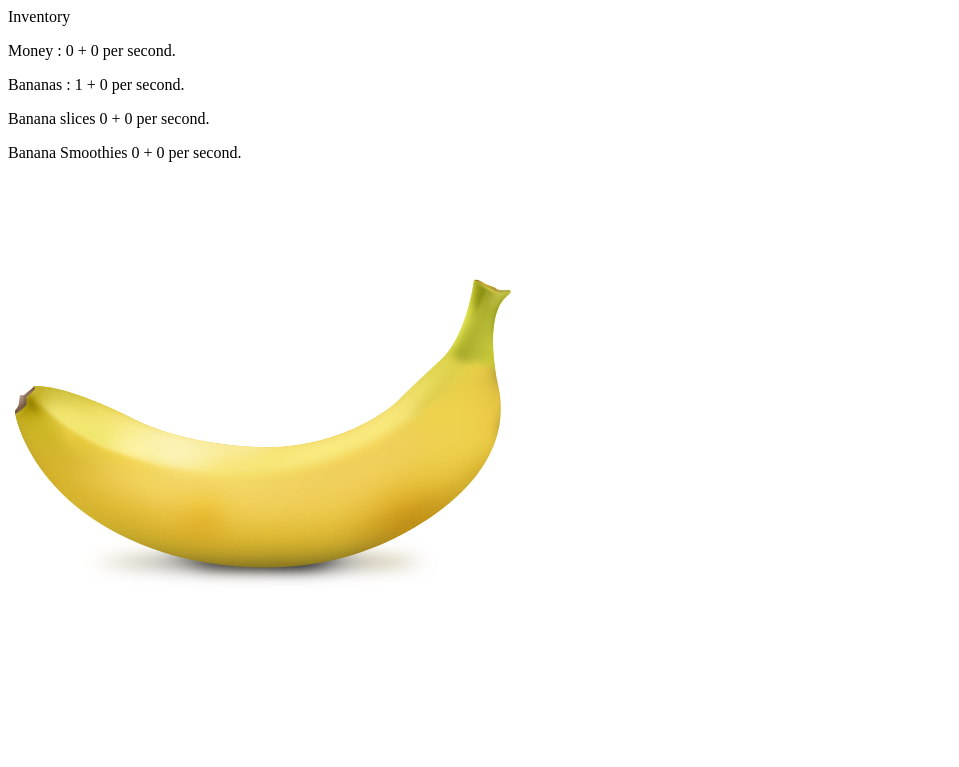
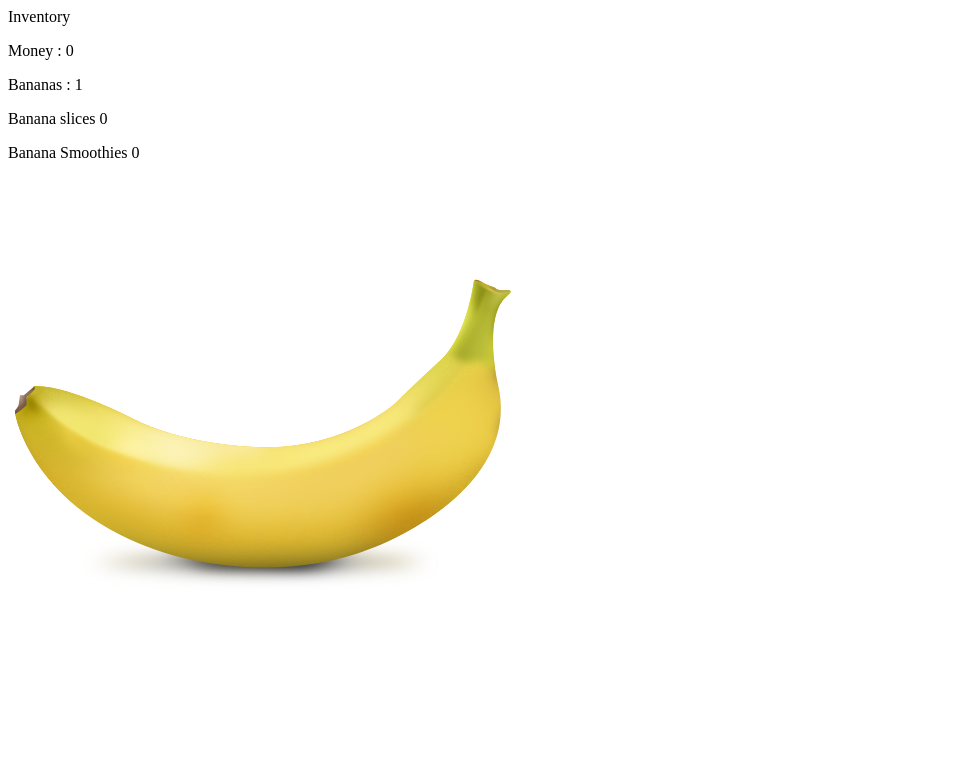
Before and after one commit to Jan-BaptistVandeuren/Banana-incremental, a plain HTML site: page index.html in a window 1280 px wide. Both pictures are taken after a click on the picture 264 px from the left and 434 px from the top of the page. Shown: the top 767 px of the page, without its empty margins (0-959 px from the left). Drawn offline with Linux system fonts and the light colour scheme.

Commit message:
cleanup of /s items and added general frameupdater

```diff
--- a/index.html
+++ b/index.html
@@ -5,10 +5,10 @@
 
     <body>
         <p>Inventory</p>
-        <p>Money : <span id="span_money"> 0 </span> + <span id="span_money/s">0</span> per second. </p>
-        <p>Bananas : <span id="span_bananas"> 0 </span> + <span id="span_bananas/s"> 0 </span> per second. </p>
-        <p>Banana slices <span id="span_bananaSlices"> 0 </span> + <span id="span_bananaSlices/s"> 0 </span> per second. </p>
-        <p>Banana Smoothies <span id="span_bananaSmoothies"> 0 </span> + <span id="span_bananaSmoothies/s"> 0 </span> per second. </p>
+        <p>Money : <span id="span_money"> 0 </span> <!-- + <span id="span_money/s">0</span> per second. --> </p>
+        <p>Bananas : <span id="span_bananas"> 0 </span> <!-- + <span id="span_bananas/s"> 0 </span> per second. --> </p>
+        <p>Banana slices <span id="span_bananaSlices"> 0 </span> <!-- + <span id="span_bananaSlices/s"> 0 </span> per second. --> </p>
+        <p>Banana Smoothies <span id="span_bananaSmoothies"> 0 </span> <!-- + <span id="span_bananaSmoothies/s"> 0 </span> per second. --> </p>
 
         <img src="src/images/Banana.png" onclick="ClickItem('banana_click')">
         <img src="src/images/BananaSliced.png" onclick="ClickItem('bananaSliced_click')">
@@ -30,13 +30,10 @@
             function ClickItem(clickedItem){
                 if(clickedItem == 'banana_click'){
                     bananas += bananasOnClick;
-                    document.getElementById("span_bananas").innerHTML = bananas;
                 }else if(clickedItem == 'bananaSliced_click'){
                     if(bananas >= bananasToSliceCost){
                         bananas -= bananasToSliceCost;
                         bananaSlices += bananaSlicesOnClick;
-                        document.getElementById("span_bananas").innerHTML = bananas;
-                        document.getElementById("span_bananaSlices").innerHTML = bananaSlices;
                     }else{
                         alert("Not enough bananas, you need " + bananasToSliceCost);
                     }
@@ -44,8 +41,6 @@
                     if(bananaSlices >= slicesToSmoothiesCost){
                         bananaSlices -= slicesToSmoothiesCost;
                         bananaSmoothies += slicesToSmoothiesOnClick;
-                        document.getElementById("span_bananaSlices").innerHTML = bananaSlices;
-                        document.getElementById("span_bananaSmoothies").innerHTML = bananaSmoothies;
                     }else{
                         alert("Not enough slices, you need " + slicesToSmoothiesCost);
                     }
@@ -53,6 +48,15 @@
                     alert("wrong item");
                 }
 
+                UpdateData();
+
+            }
+
+            function UpdateData(){
+                document.getElementById("span_bananas").innerHTML = money;
+                document.getElementById("span_bananas").innerHTML = bananas;
+                document.getElementById("span_bananaSlices").innerHTML = bananaSlices;
+                document.getElementById("span_bananaSmoothies").innerHTML = bananaSmoothies;
             }
 
         </script>
```
Also changed, not shown: GitHubScripts.txt (added).
